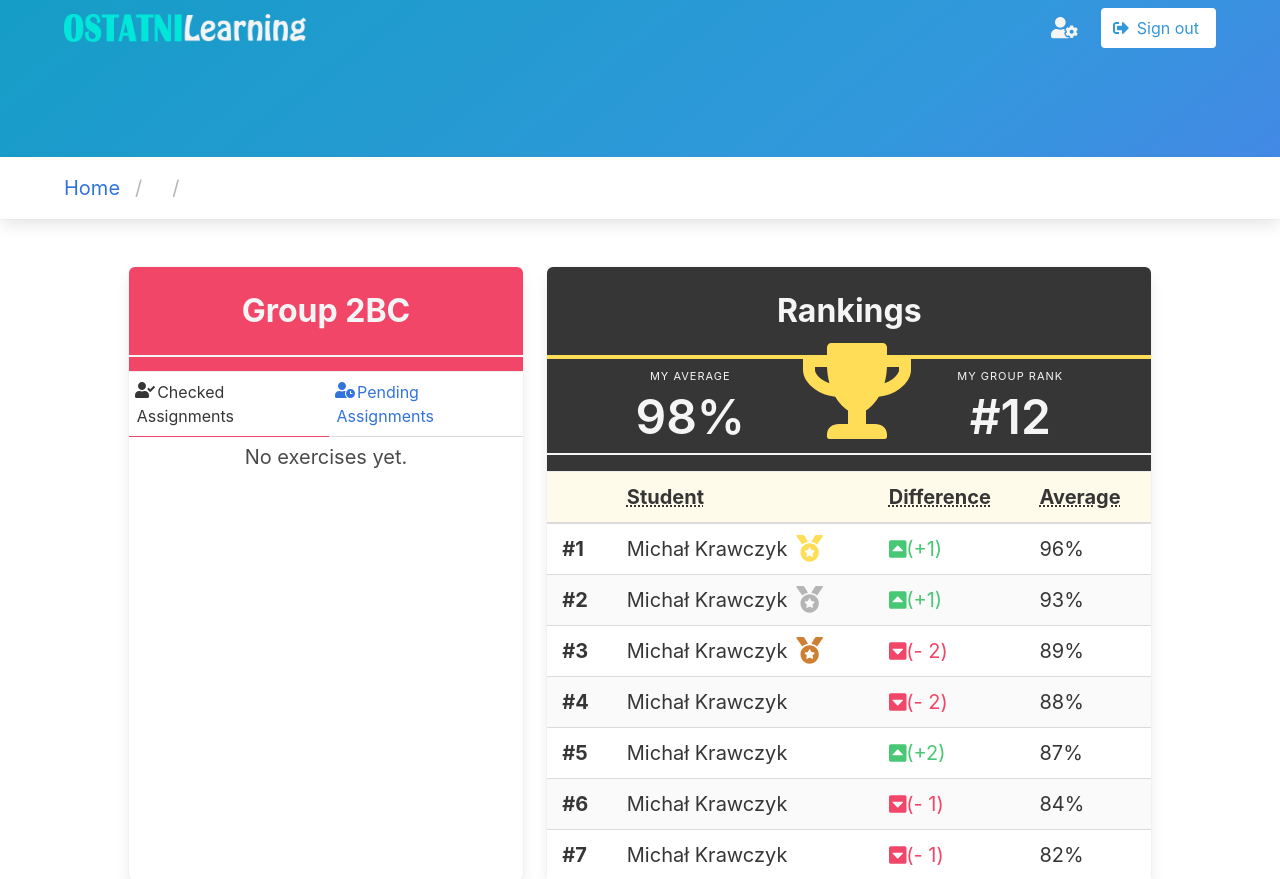
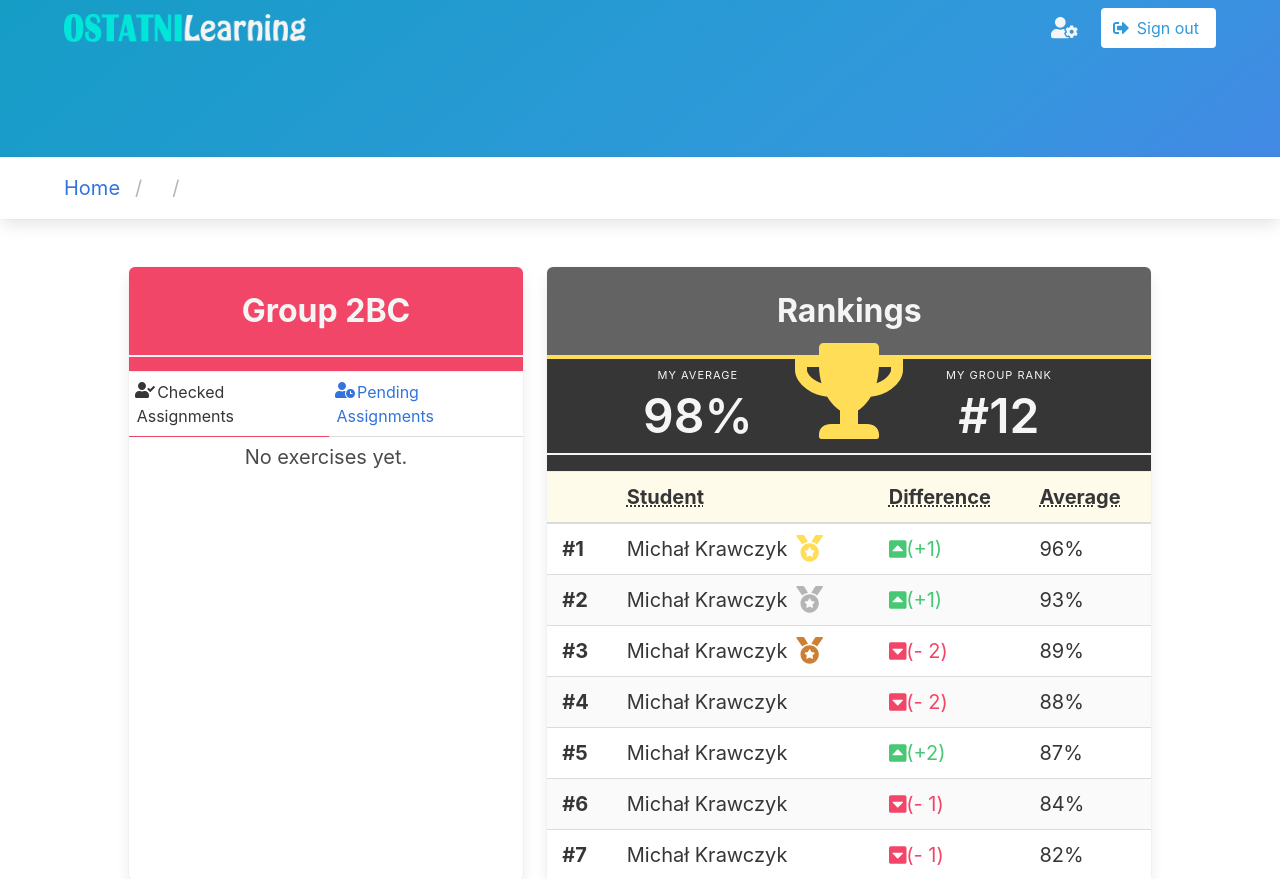
Before and after one commit to ostatni5/hall-of-fame, a Django app: template hallOfFameStudent/templates/hallOfFameStudent/group_student.html in a window 1280 px wide. Shown: the top 879 px of the page. Run offline with Django 3.2, Linux system fonts and the light colour scheme; the template is opened without the code that fills it, so the values that code supplies are empty; parts of the project's set-up code (start-up, migrations or seed data) failed here and were passed over; some libraries are stand-ins or nearby versions.

Commit message:
Poprawione klasy nagłówków paneli, aby były wyśrodkowane

```diff
--- a/hallOfFameStudent/templates/hallOfFameStudent/group_ranks_panel.html
+++ b/hallOfFameStudent/templates/hallOfFameStudent/group_ranks_panel.html
@@ -1,33 +1,33 @@
 <article class="panel is-dark" style="height: 100%;">
-    <div class="panel-heading is-size-3 has-text-centered has-text-light" style="border-bottom: 4px solid #ffdd57">
+    <div class="panel-heading is-size-3 has-text-centered has-text-light" style="border-bottom: 4px solid #ffdd57; background: #636363;">
         <p class="has-text-centered">
             Rankings
         </p>
     </div>
-    <div class="panel-block has-text-light has-background-dark is-block" style="border-bottom: 2px solid #f5f5f5">
-        <nav class="level is-fullwidth is-mobile">
-            <div class="level-item has-text-centered has-text-light">
-                <div>
+    <div class="panel-block has-text-light has-background-dark is-block" style="border-bottom: 2px solid #f5f5f5;">
+        <div class="columns is-gapless is-mobile">
+            <div class="column is-4 has-text-centered has-text-light">
+                <div class="is-pulled-right">
                     <p class="heading">My Average</p>
                     <a class="title has-text-light is-size-1">
                         98%
                     </a>
                 </div>
             </div>
-            <div class="is-hidden-mobile">
+            <p class="is-hidden-mobile column is-4 has-text-centered has-text-light">
                 <span class="icon is-large is-size-4 has-text-warning">
                     <i class="fas fa-4x fa-trophy"></i>
                 </span>
-            </div>
-            <div class="level-item has-text-centered has-text-light">
-                <div>
+            </p>
+            <div class="column is-4 has-text-centered has-text-light">
+                <div class="is-pulled-left">
                     <p class="heading">My Group Rank</p>
                     <a class="title has-text-light is-size-1">
                         #12
                     </a>
                 </div>
             </div>
-        </nav>
+        </div>
     </div>
     <p class="panel-block has-text-light has-background-dark">
     </p>
```
Also changed, not shown: hallOfFameClient/templates/hallOfFameClient/lecturer_course_tile.html (+8 -8 lines), hallOfFameStudent/templates/hallOfFameStudent/student_courses_panel.html (+8 -8 lines).
